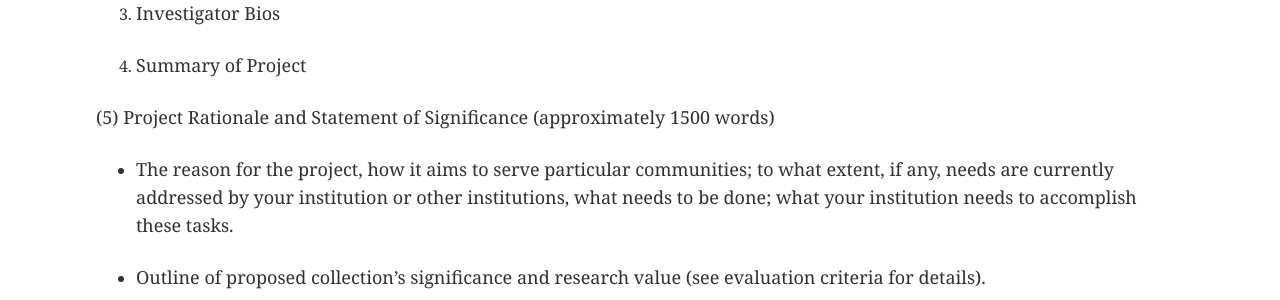
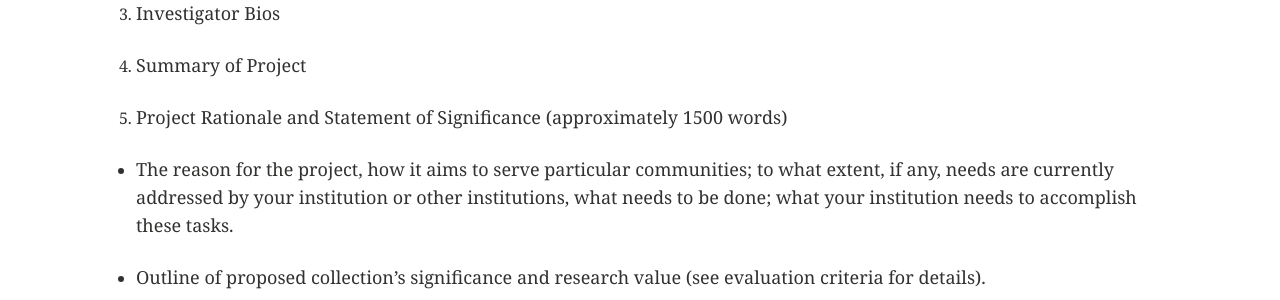
Before and after one commit to collectionsasdata/part2whole, a Jekyll site: the page built from cfp.md, in a window 1280 px wide and 900 px high, scrolled down 3707 px. Shown: the part 155-455 px from the top of the window. Built offline with Jekyll 4.4.1, drawn with Linux system fonts in a browser that asks for light colours.

Commit message:
Update cfp.md

```diff
--- a/cfp.md
+++ b/cfp.md
@@ -54,18 +54,18 @@ We discourage proposals that ask for funds for contingent or temporary labor. St
 ### Evaluation Criteria
 
 1. Use model demonstrates:
-- Innovative, cross-division and/or cross-departmental formation of positions and services that support the use of collections as data
-- Local sustainability
-- Ready potential for adaptability by other institutions
+* Innovative, cross-division and/or cross-departmental formation of positions and services that support the use of collections as data
+* Local sustainability
+* Ready potential for adaptability by other institutions
 
 2. Implementation model demonstrates:
-- Innovative, cross-division and/or cross-departmental formation of positions and services needed to implement collections as data
-- Local sustainability
-- Ready potential for adaptability by other institutions
+* Innovative, cross-division and/or cross-departmental formation of positions and services needed to implement collections as data
+* Local sustainability
+* Ready potential for adaptability by other institutions
 
 3. Proposed collections as data evidence:
-- significant research value
-- the perspectives of underrepresented and/or oppressed groups
+* significant research value
+* the perspectives of underrepresented and/or oppressed groups
 
 4. The proposed project demonstrates commitment to developing and implementing processes for addressing complex ethical issues inherent to engagement with cultural heritage data, and the needs of marginalized and underrepresented communities.
 
@@ -95,7 +95,7 @@ Proposals should follow this format and be submitted [**here**](https://docs.goo
 
 4. Summary of Project
 
-(5) Project Rationale and Statement of Significance (approximately 1500 words)
+5. Project Rationale and Statement of Significance (approximately 1500 words)
 
 * The reason for the project, how it aims to serve particular communities; to what extent, if any, needs are currently addressed by your institution or other institutions, what needs to be done; what your institution needs to accomplish these tasks.
 
```
